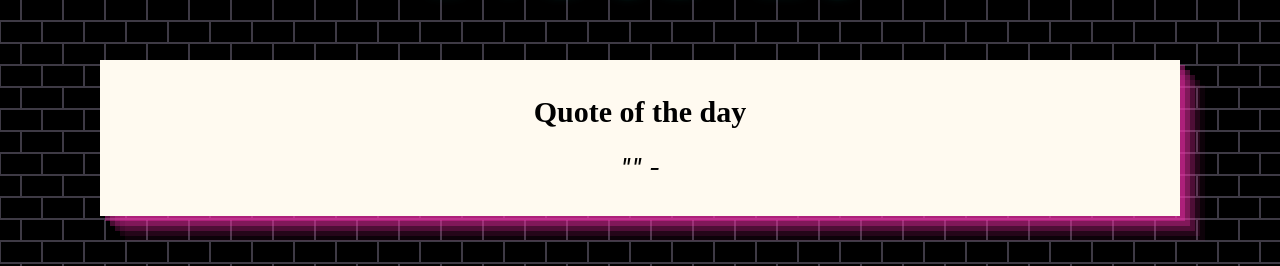
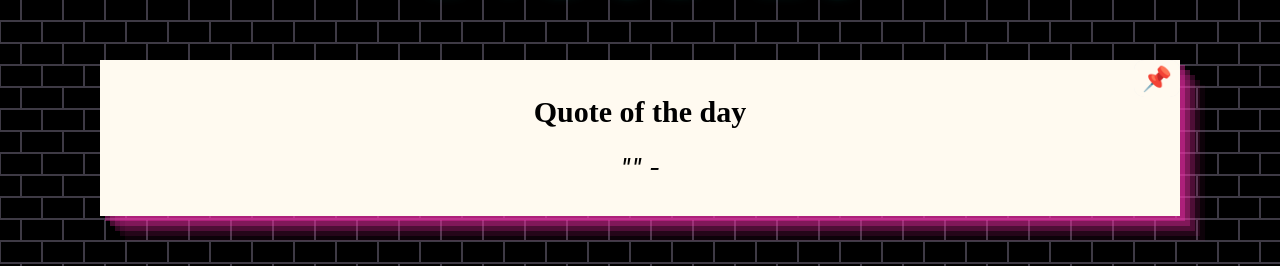
Before and after one commit to karleene/karleenEstanislaoProjectThree, a React (Create React App) app: page / in a window 1280 px wide. Shown: the part 155-421 px from the top of the page. Built offline with nearby package versions, Linux system fonts and the light colour scheme; no server answers; the database is empty.

Commit message:
added a feature that lets you save the quote of the day

```diff
--- a/src/App.css
+++ b/src/App.css
@@ -59,6 +59,7 @@ h1 {
   padding: 10px 15px;
   /* credit: https: //getcssscan.com/css-box-shadow-examples */
   box-shadow: rgba(240, 46, 170, 0.4) 5px 5px, rgba(240, 46, 170, 0.3) 10px 10px, rgba(240, 46, 170, 0.2) 15px 15px, rgba(240, 46, 170, 0.1) 20px 20px, rgba(240, 46, 170, 0.05) 25px 25px;
+  position: relative;
 }
 
 .quoteSection h2 {
@@ -71,6 +72,26 @@ h1 {
   font-style: italic;
   text-align: center;
   font-size: 1.2rem;
+}
+
+.save {
+  /* display: none; */
+  border-color: floralwhite;
+  border-radius: 10px;
+  border: none;
+  color: floralwhite;
+  font-size: 0.8rem;
+  padding: 5px 8px;
+  box-shadow: 0 0 40px 40px floralwhite inset, 0 0 0 0 floralwhite;
+  transition: all 150ms ease-in-out;
+  position: absolute;
+  top: 0;
+  right: 0;
+  font-size: 1.2rem;
+}
+
+.save:hover {
+  box-shadow: 0 0 10px 0 floralwhite inset, 0 0 10px 4px floralwhite;
 }
 /* quoteSection styling ends here */
 
--- a/src/App.js
+++ b/src/App.js
@@ -8,14 +8,15 @@ import Form from './Form';
 import Notes from './Notes';
 import Footer from './Footer';
 import { useState, useEffect } from 'react';
-// import DateTime from './DateTime';
-
 
 function App() {
 
   // useState to keep track of the 'quote of the day' and author
   const [ quote, setQuote ] = useState('');
   const [ author, setAuthor ] = useState('');
+
+  // useState to keep track of quote of the day that's saved
+  const [quoteOfTheDay, setQuoteOfTheDay] = useState('');
 
   // useState to keep track of the notes added / deleted
   const [notes, setNotes] = useState([]);
@@ -48,7 +49,9 @@ function App() {
           {
             key: key,
             name: data[key].message,
-            date: data[key].date
+            date: data[key].date,
+            qotdQ: data[key].quote,
+            qotdA: data[key].author
           }
         )
       }
@@ -107,12 +110,28 @@ function App() {
     remove(dbRef);
   }
 
+  const handleSave = (event) => {
+    event.preventDefault();
+    const database = getDatabase(firebase);
+    const dbRef = ref(database);
+
+    const qotd = {
+      'quote': quote,
+      'author': author
+    }
+
+    setQuoteOfTheDay(qotd)
+
+    push(dbRef, qotd)
+  }
+
   return (
     <div className="app">
       <Header />
       <Quote
       quote={quote}
       author={author}
+      handleSave={handleSave}
       />
       <Form
         handleInputChange={handleInputChange}
@@ -122,6 +141,7 @@ function App() {
       <Notes
       notes={notes}
       handleRemove={handleRemove}
+      qotd={quoteOfTheDay}
       />
       <Footer />
     </div>
--- a/src/Notes.js
+++ b/src/Notes.js
@@ -8,7 +8,17 @@ const Notes = (props) => {
                         props.notes.slice(0).reverse().map((singleNote) => {
                             return (
                                 <li key={singleNote.key}>
-                                    <p>{singleNote.date}<br></br>{singleNote.name}<button className="delete" onClick={() => { props.handleRemove(singleNote.key) }}>❌</button></p>
+                                    <p>
+                                        {singleNote.date}
+                                        <br></br>
+                                        {singleNote.name}
+                                        <br></br>
+                                        {singleNote.qotdQ}
+                                        <br></br>
+                                        {singleNote.qotdA}
+                                    <button className="delete" onClick={() => { props.handleRemove(singleNote.key) }}>❌</button>
+
+                                    </p>
                                 </li>
                             )
                         })
--- a/src/Quote.js
+++ b/src/Quote.js
@@ -4,6 +4,7 @@ const Quote = (props) => {
             <section className="quoteSection">
                 <h2>Quote of the day</h2>
                 <p>"{props.quote}" - {props.author}</p>
+                <button onClick={props.handleSave} className="save">📌</button>
             </section>
         </div>
     )
```
Also changed, not shown: src/DateTime.js (deleted, +0 -27 lines).
